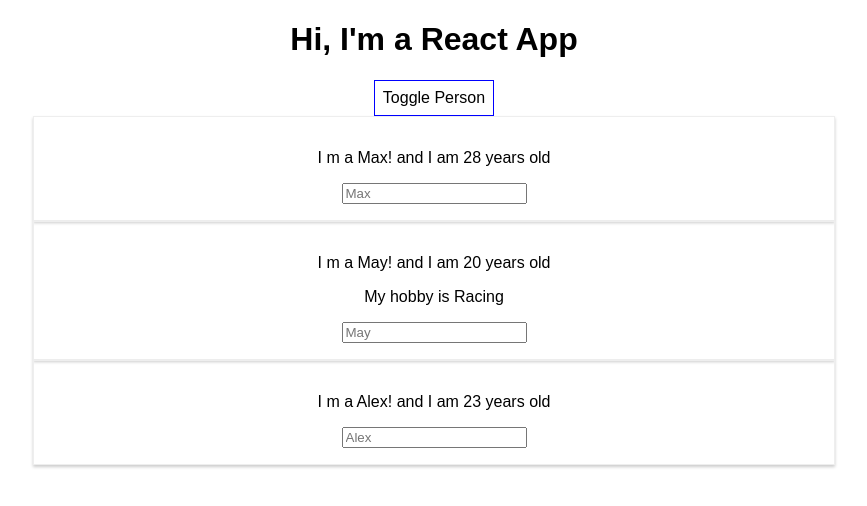
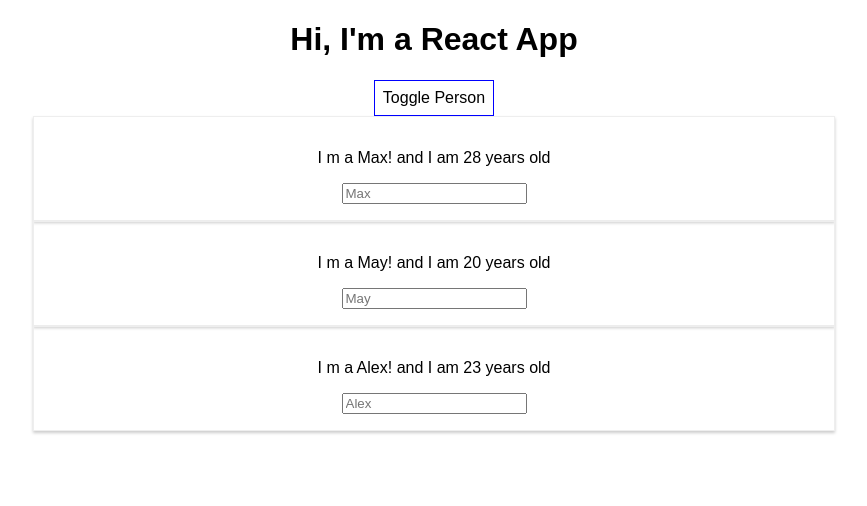
Before and after one commit to syedraza04/my-app, a React (Create React App) app: page / in a window 1280 px wide. Both pictures are taken after a click on the button "Toggle Person". Shown: the top 506 px of the page, without its empty margins (206-1073 px from the left). Built offline with nearby package versions, Linux system fonts and the light colour scheme.

Commit message:
Click handler on dynamic component list

```diff
--- a/src/App.js
+++ b/src/App.js
@@ -13,25 +13,12 @@
       showPersons:false
   };
 
-  switchNameHandler = (name,age) => {
-      this.setState({
-          persons:[
-              {name:name, age:age},
-              {name:'May', age:20},
-              {name:'Alex',age:27},
-          ]
-      });
+  deletePersonHandler = (personIndex)=>{
+    const persons = this.state.persons;
+    persons.splice(personIndex,1);
+    this.setState({persons:persons})
   };
-  nameChangedHandler = (event) => {
-        console.log('Hello Working');
-        this.setState({
-            persons:[
-                {name:'Max', age:29},
-                {name:event.target.value, age:20},
-                {name:'Alex',age:27},
-            ]
-        });
-    };
+
   togglePersonHandler = () => {
     const doesShow = this.state.showPersons;
     console.log(doesShow);
@@ -50,18 +37,12 @@
     if(this.state.showPersons){
       persons = (
         <div>
-          <Person
-                    name={this.state.persons[0].name}
-                    age={this.state.persons[0].age}/>
-          <Person
-                    name={this.state.persons[1].name}
-                    age={this.state.persons[1].age}
-                    click={this.switchNameHandler.bind(this, 'Maximillian', 88)}
-                    changed={this.nameChangedHandler}
-                >My hobby is Racing</Person>
-          <Person
-                    name={this.state.persons[2].name}
-                    age={this.state.persons[2].age}/>
+          {this.state.persons.map((person,index) =>{
+             return <Person
+               click = {()=>{this.deletePersonHandler(index)}}
+               name={person.name}
+               age={person.age}/>
+          })}
         </div>
       );
     }
```
